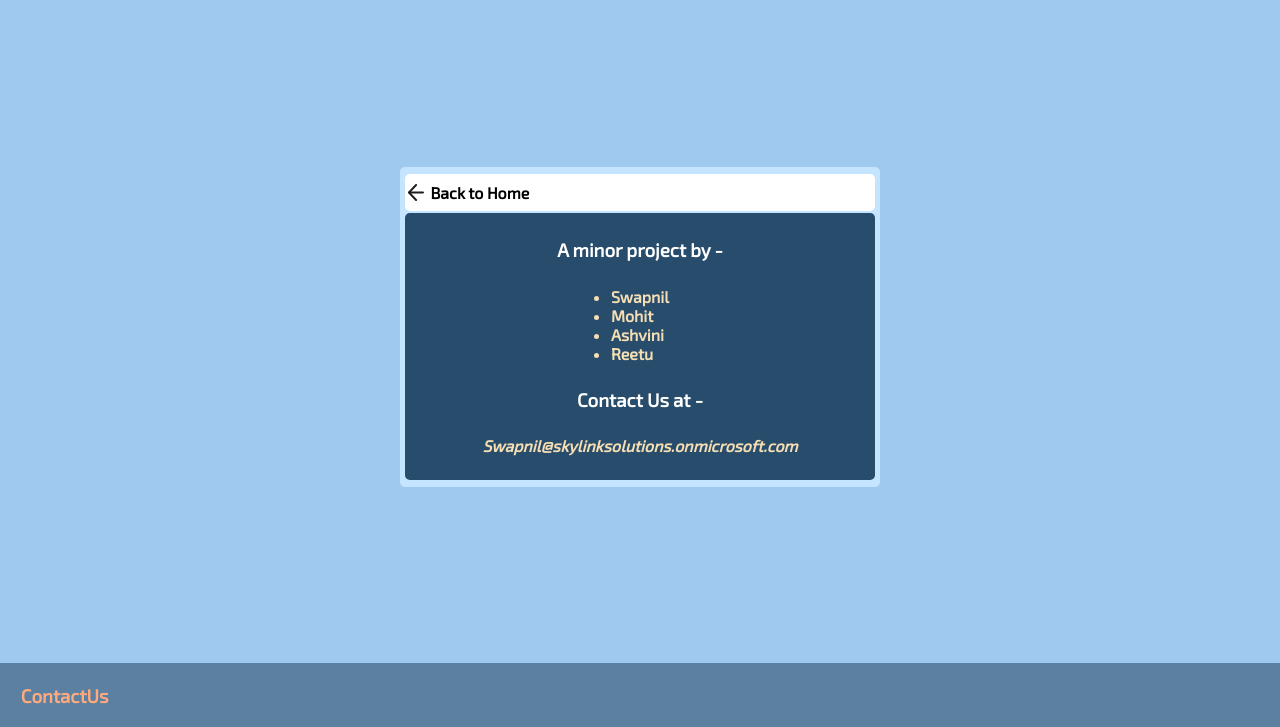
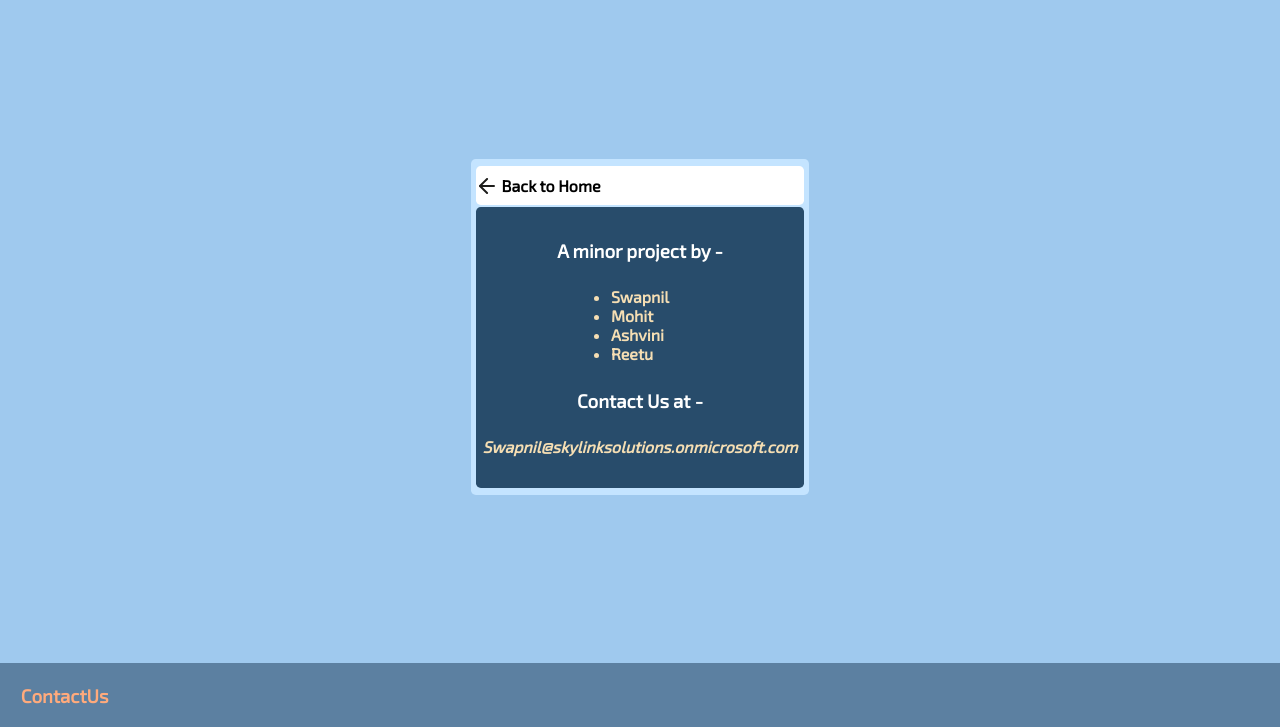
Before and after one commit to Swapnil13007/WeatherNow, a plain HTML site: page index.html in a window 1280 px wide. Both pictures are taken after a click on the element "ContactUs". Shown: the part 73-800 px from the top of the page. Drawn offline with nearby package versions, Linux system fonts and the light colour scheme.

Commit message:
Final Commit

```diff
--- a/style.css
+++ b/style.css
@@ -414,8 +414,8 @@ p.err {
 
 /* About us Section */
 .display-AboutUs-items {
-  height: 40vh;
-  width: 60vh;
+  height: 50%;
+  width: fit-content;
   padding: 0.3rem;
   border-radius: 0.3rem;
   background-color: #C4E4FF;
@@ -446,6 +446,7 @@ p.err {
   background-color: #284C6B;
   height: 86%;
   width: 100%;
+  padding: 0.4rem;
   border-radius: 0.3rem;
   display: flex;
   flex-direction: column;
```
